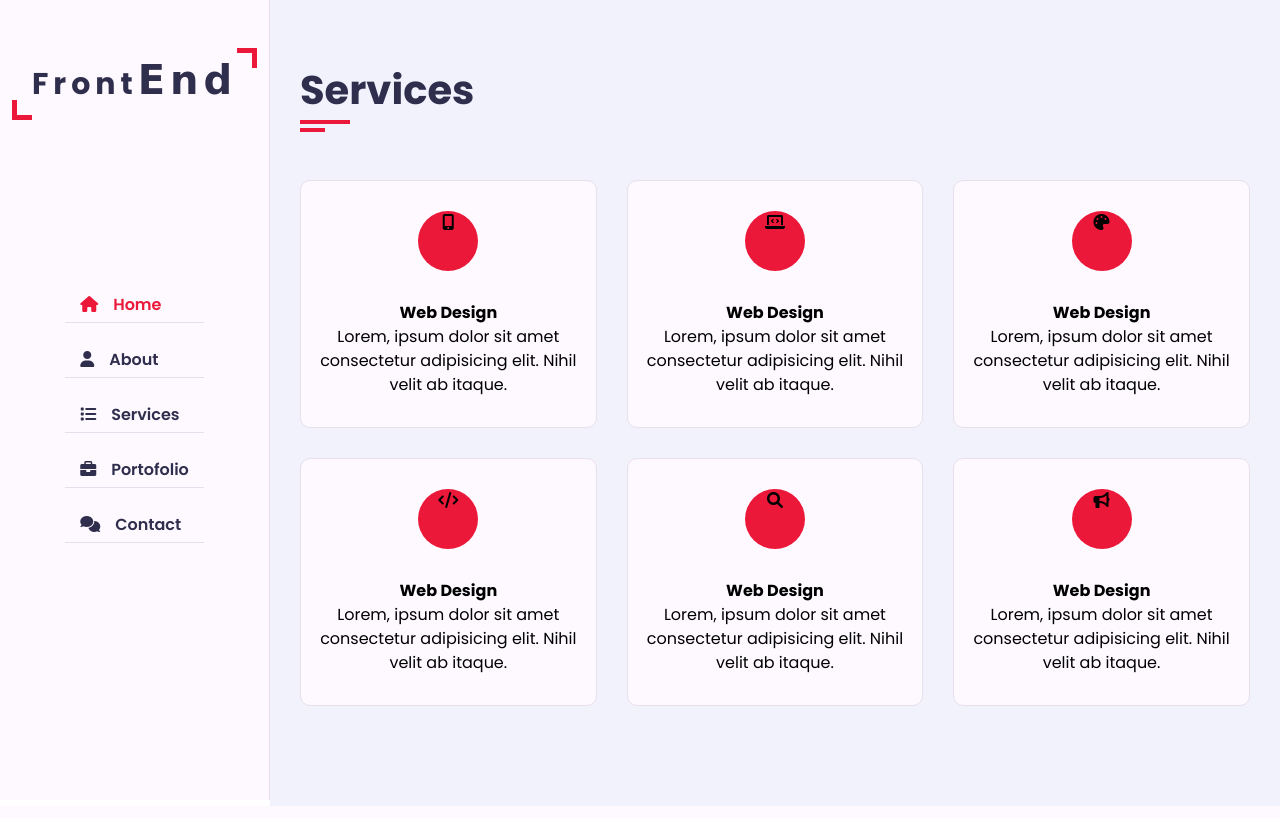
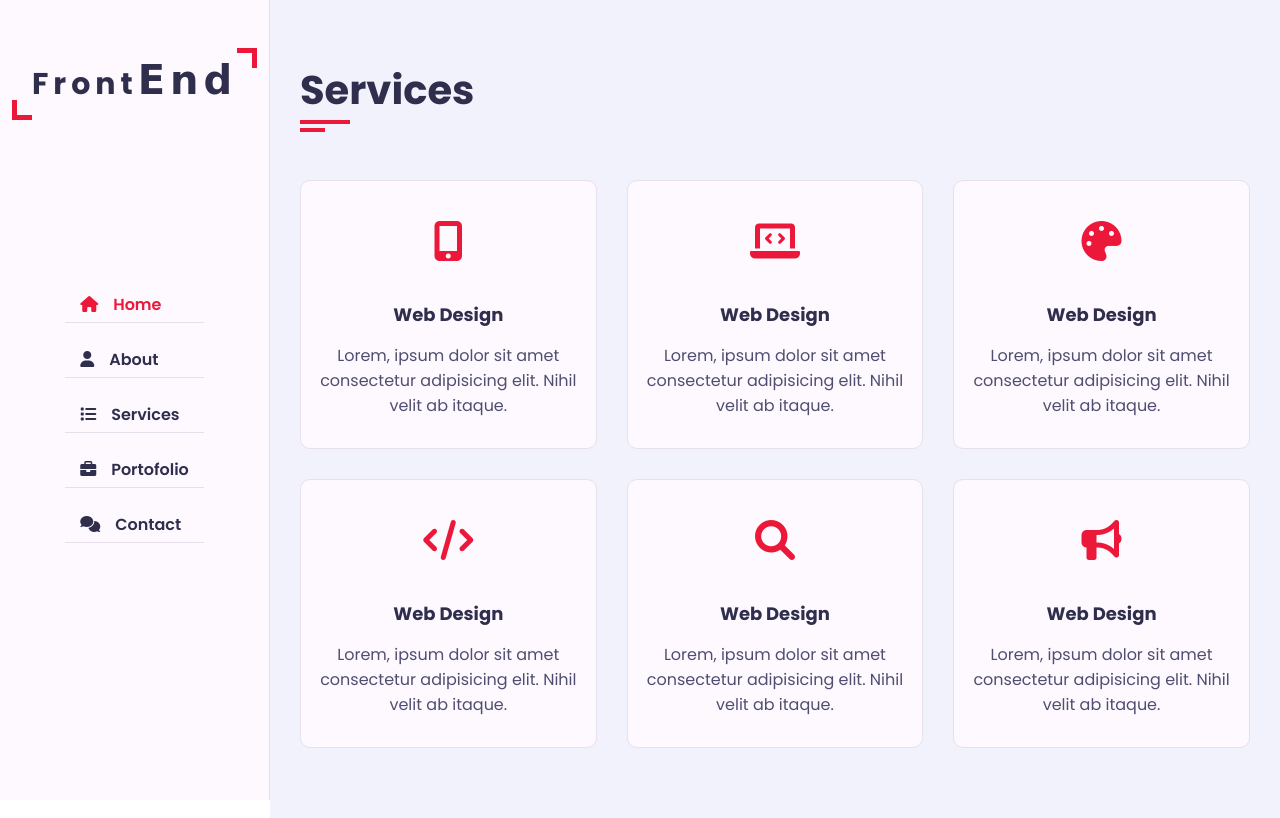
Before and after one commit to cosmin05072018/My-personal-portfolio, a PHP site: page / in a window 1280 px wide. Run offline with PHP 8.4, Linux system fonts and the light colour scheme; some web fonts are replaced.

Commit message:
add style

```diff
--- a/style.css
+++ b/style.css
@@ -535,9 +535,10 @@ h3.my-profession{
     color: var(--text-black-700);
 }
 
-/*
-service
-*/
+/*service*/
+.service .container{
+    padding-bottom: 40px;
+}
 
 .service .service-item{
     margin-bottom: 30px;
@@ -565,5 +566,35 @@ service
     display: block;
     margin: 0 auto 30px;
     text-align: center;
-    background-color: var(--skin-color);
+    transition: all 0.3s ease;
 }
+
+.service .service-item .service-item-inner .icon .fa{
+    font-size: 40px;
+    line-height: 60px;
+    color: var(--skin-color);
+    transition: all 0.3s ease;
+}
+
+.service .service-item .service-item-inner:hover .icon{
+    background: var(--skin-color);
+}
+
+.service .service-item .service-item-inner:hover .icon .fa{
+    font-size: 25px;
+    color: #ffffff;
+}
+
+.service .service-item .service-item-inner h4{
+    font-size: 18px;
+    margin-bottom: 15px;
+    color: var(--text-black-900);
+    font-weight: 700;
+    text-transform: capitalize;
+}
+
+.service .service-item .service-item-inner p{
+    font-size: 16px;
+    color: var(--text-black-700);
+    line-height: 25px;
+}
```
